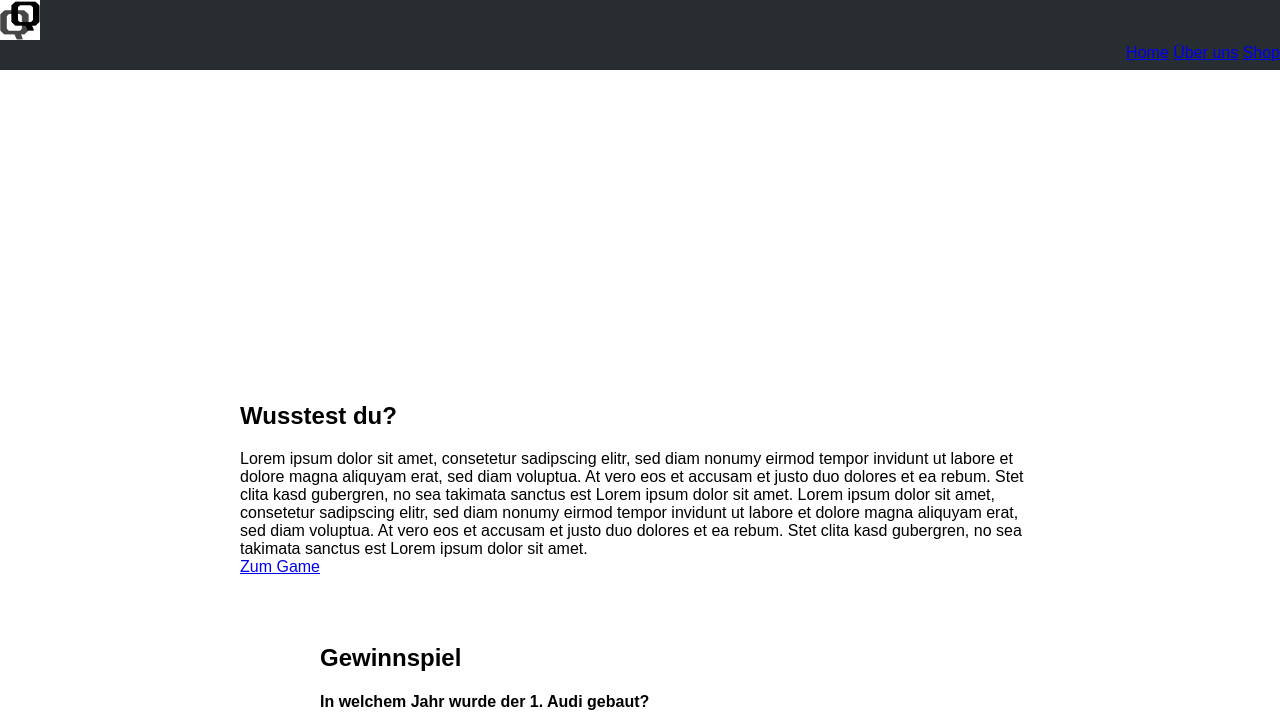
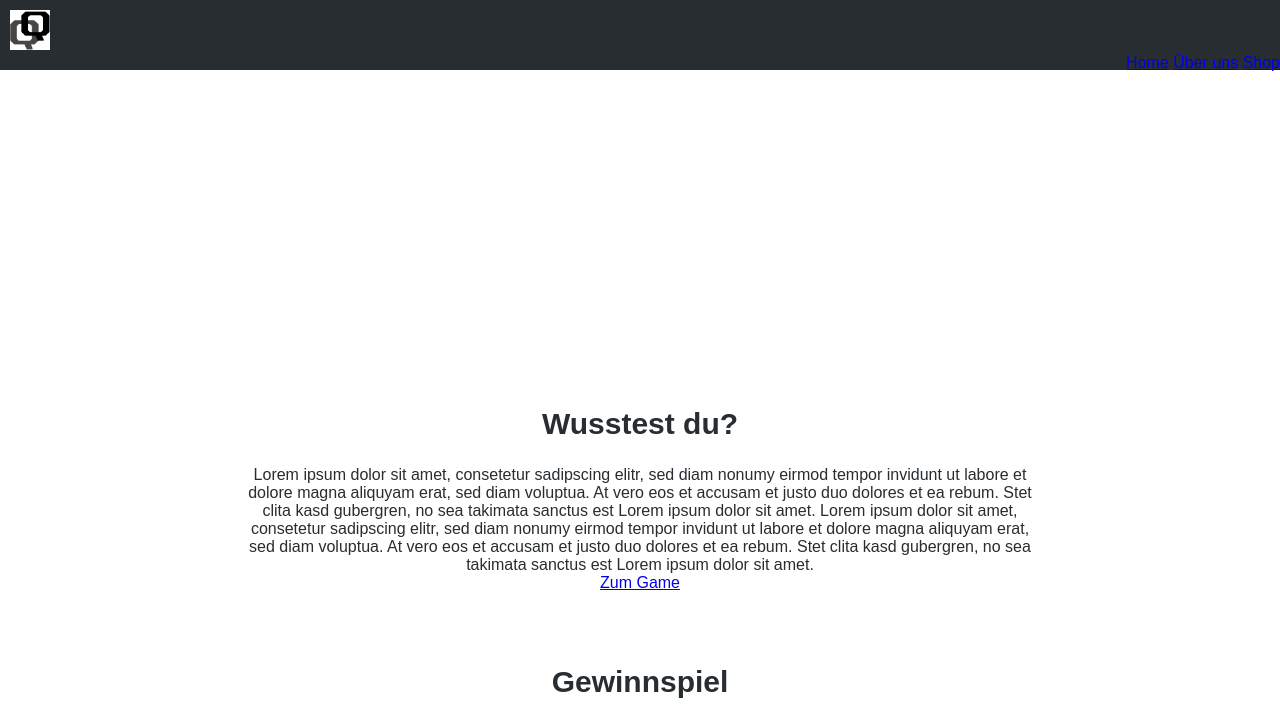
Before and after one commit to celinemuellerm/CL3_Celine_Linda_Ollin_Ronja, a plain HTML site: page index.html in a window 1280 px wide. Shown: the top 721 px of the page. Drawn offline with Linux system fonts and the light colour scheme; a script that the page names is missing.

Commit message:
Update common.css

```diff
--- a/css/common.css
+++ b/css/common.css
@@ -12,6 +12,20 @@ body {
   flex-direction: column;
 }
 
+p {
+  text-align: center;
+  font-family: Source-sans, sans-serif;
+  color:#282d31
+
+}
+
+h2 {
+  text-align: center;
+  font-family: Source-sans, sans-serif;
+  color:#282d31;
+  font-size: 30px;
+}
+
 .header,
 .footer {
   height: 70px;
@@ -22,6 +36,8 @@ body {
 .logo {
   width: 40px;
   height: 40px;
+  margin-left: 10px;
+  margin-top: 10px;
 }
 
 .nav {
```
